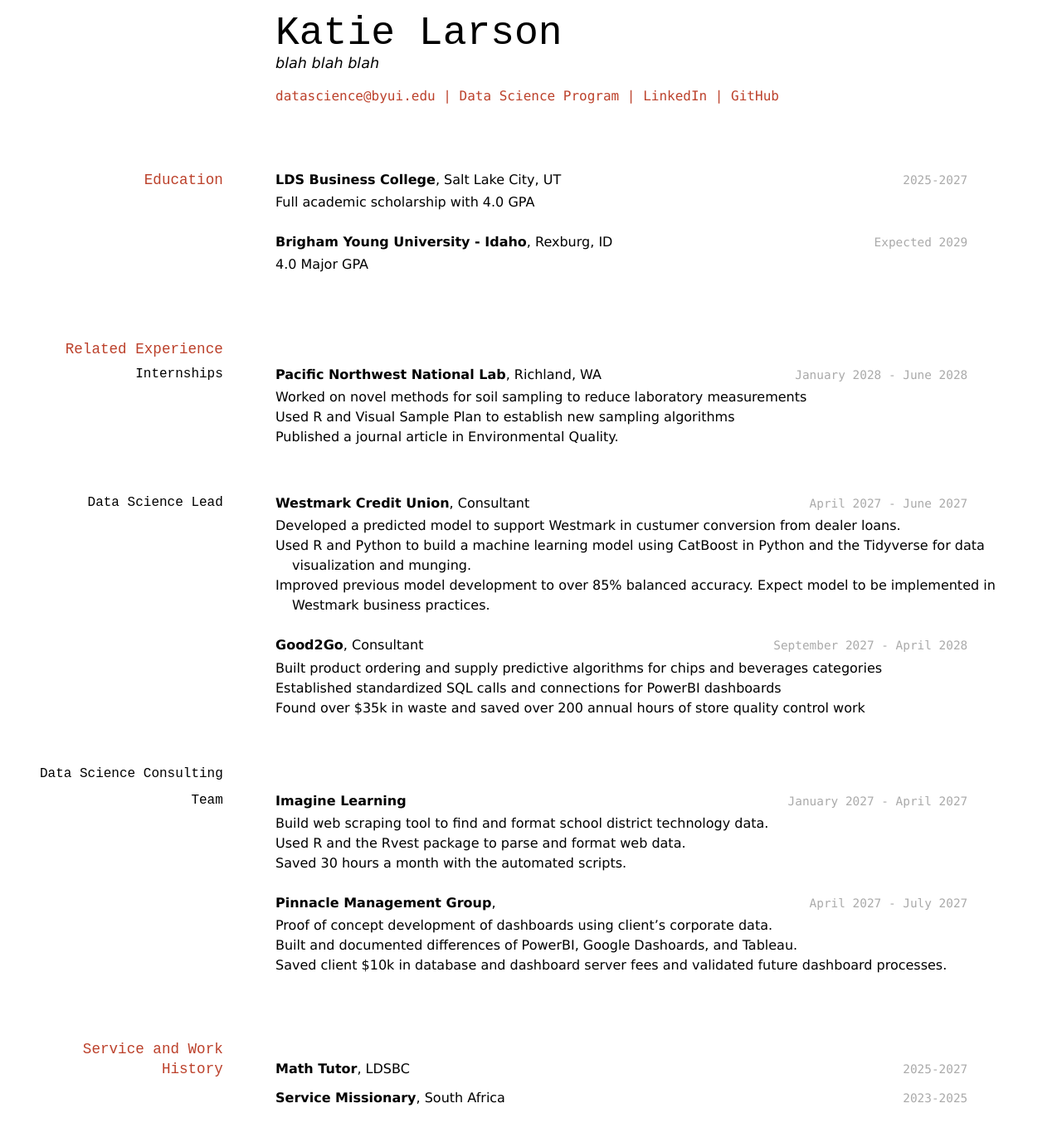
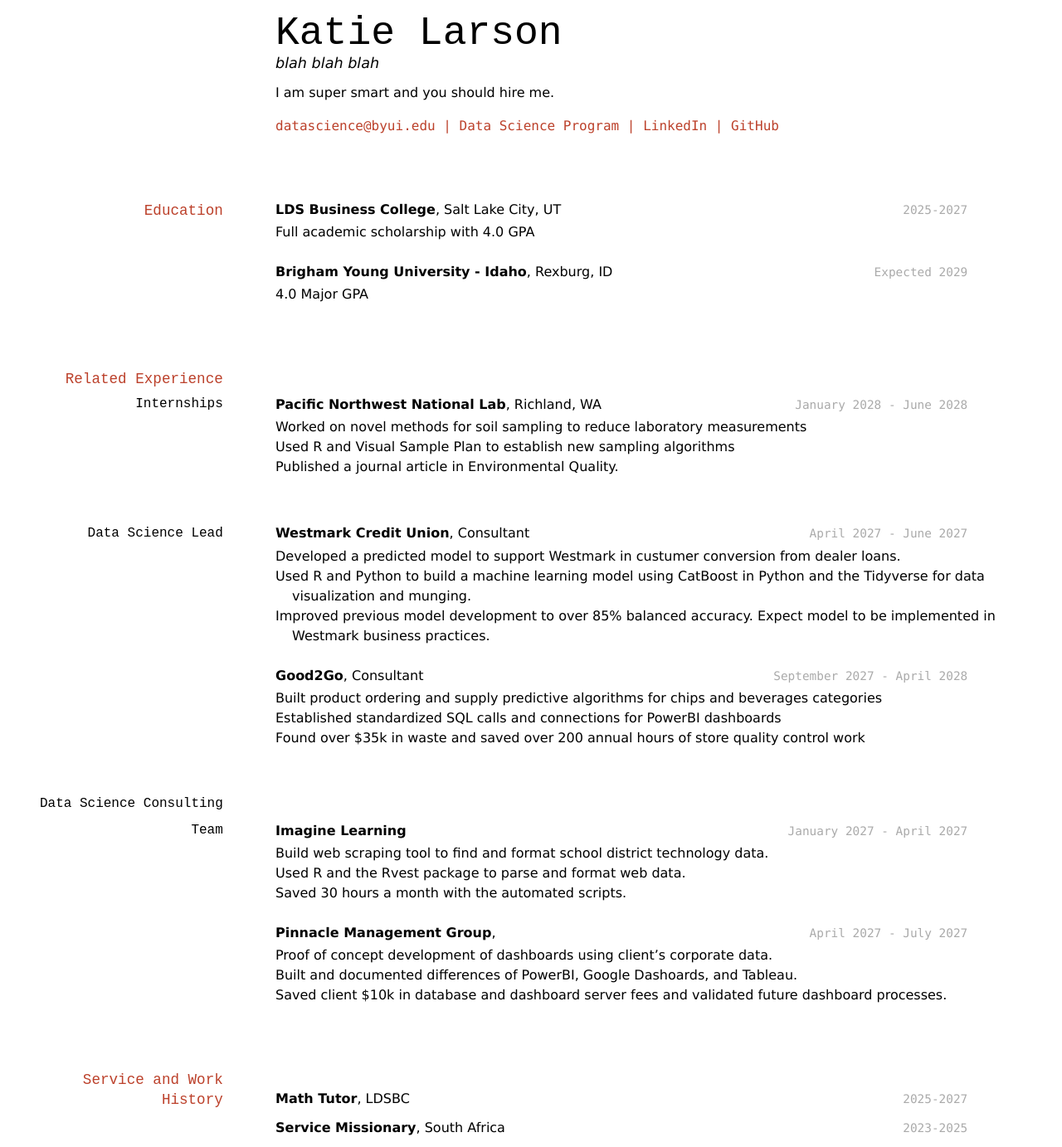
Before and after one commit to byuids-resumes/larson_resume_forrealsthistime, a Jekyll site: the page built from docs/index.md, in a window 1280 px wide. Shown: the whole page at 83% size. Built offline with Jekyll 4.4.1, drawn with Linux system fonts in a browser that asks for light colours; before the commit the page ends 1347 px from its top, so only the background shows below that.

Commit message:
Updated resume.

```diff
--- a/docs/index.md
+++ b/docs/index.md
@@ -4,6 +4,8 @@ title: Katie Larson
 ---
 # Katie Larson
 blah blah blah
+
+I am super smart and you should hire me.
 
 <div id="webaddress">
 <a href="datascience@byui.edu">datascience@byui.edu</a>
```
